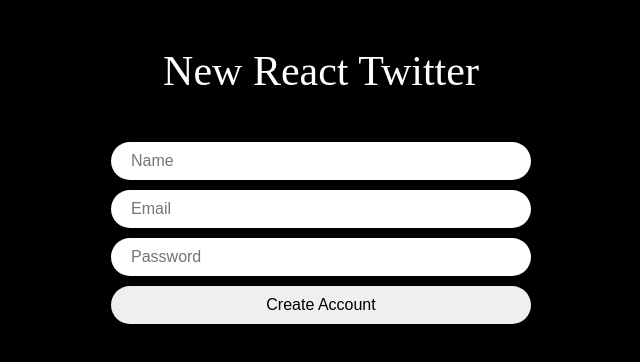
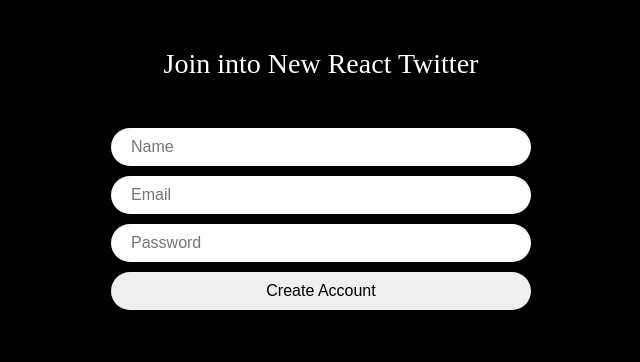
Before and after one commit to dnwls7738/NewReactTwitter, a React (Create React App) app: page /create_account in a window 1280 px wide. Shown: the top 362 px of the page, without its empty margins (319-959 px from the left). Built offline with nearby package versions, Linux system fonts and the light colour scheme; no server answers.

Commit message:
파일명수정

```diff
--- a/src/App.js
+++ b/src/App.js
@@ -5,14 +5,14 @@ import {
 import Layout from "./components/Layout";
 import HOME from "./routes/Home";
 import Profile from "./routes/Profile";
-import Login from "./routes/Login";
-import CreactAccount from "./routes/CreactAccount";
+import CreactAccount from "./routes/CreatAccount";
 import styled, { createGlobalStyle } from "styled-components";
 import reset from "styled-reset";
 import { useEffect, useState } from "react";
 import Loading from "./components/Loading";
 import { auth } from "./firebase";
 import ProtectedRoute from "./components/ProtectedRoute";
+import Login from "./routes/Login";
 
 const router = createBrowserRouter([
 	{
--- a/src/routes/CreactAccount.jsx
+++ /dev/null
@@ -1,124 +0,0 @@
-import React from "react";
-import styled from "styled-components";
-import { useState } from "react";
-import {
-	createUserWithEmailAndPassword,
-	updateProfile,
-} from "firebase/auth";
-import { auth } from "../firebase";
-import { useNavigate } from "react-router-dom";
-
-const Wrapper = styled.div`
-	height: 100%;
-	display: flex;
-	flex-direction: column;
-	align-items: center;
-	width: 420px;
-	padding: 50px 0px;
-`;
-const Title = styled.h1`
-	font-size: 42px;
-`;
-const Form = styled.form`
-	margin-top: 50px;
-	display: flex;
-	flex-direction: column;
-	gap: 10px;
-	width: 100%;
-`;
-const Input = styled.input`
-	padding: 10px 20px;
-	border-radius: 50px;
-	border: none;
-	width: 100%;
-	font-size: 16px;
-	&[type="submit"] {
-		cursor: pointer;
-		&:hover {
-			opacity: 0.8;
-		}
-	}
-`;
-const Error = styled.span`
-	font-weight: 600;
-	color: tomato;
-`;
-
-function CreactAccount() {
-	const navigate = useNavigate();
-	const [isLoading, setisLoading] = useState(false);
-	const [name, setName] = useState("");
-	const [email, setEmail] = useState("");
-	const [password, setPassword] = useState("");
-	const [error, setError] = useState("");
-	// input 변화를 알 수 있음
-	const onChange = (e) => {
-		const {
-			target: { name, value },
-		} = e;
-		if (name === "name") {
-			setName(value);
-		} else if (name === "email") {
-			setEmail(value);
-		} else if (name === "password") {
-			setPassword(value);
-		}
-	};
-	const onSubmit = async (e) => {
-		e.preventDefault();
-		if (isLoading || name === "" || email === "" || password === "")
-			return;
-		try {
-			const credentials = await createUserWithEmailAndPassword(
-				auth,
-				email,
-				password
-			);
-			console.log(credentials);
-			await updateProfile(credentials.user, { displayName: name });
-			navigate("/");
-		} catch (e) {
-			// 에러 설정
-		} finally {
-			setisLoading(false);
-		}
-	};
-	return (
-		<Wrapper>
-			<Title>New React Twitter</Title>
-			<Form onSubmit={onSubmit}>
-				<Input
-					onChange={onChange}
-					name="name"
-					placeholder="Name"
-					type="text"
-					value={name}
-					required
-				/>
-				<Input
-					onChange={onChange}
-					name="email"
-					placeholder="Email"
-					type="email"
-					value={email}
-					required
-				/>
-				<Input
-					onChange={onChange}
-					name="password"
-					placeholder="Password"
-					type="password"
-					value={password}
-					required
-				/>
-				<Input
-					type="submit"
-					value={isLoading ? "Loading..." : "Create Account"}
-				/>
-			</Form>
-			{error !== "" ? <Error>{error}</Error> : null}
-		</Wrapper>
-	);
-}
-
-export default CreactAccount;
--- a/src/routes/login.jsx
+++ b/src/routes/login.jsx
@@ -1,10 +1,105 @@
 import React from "react";
+import styled from "styled-components";
+import { useState } from "react";
+import { useNavigate } from "react-router-dom";
+import { signInWithEmailAndPassword } from "firebase/auth";
+import { auth } from "../firebase";
+
+const Wrapper = styled.div`
+	height: 100%;
+	display: flex;
+	flex-direction: column;
+	align-items: center;
+	width: 420px;
+	padding: 50px 0px;
+`;
+const Title = styled.h1`
+	font-size: 28px;
+`;
+const Form = styled.form`
+	margin-top: 50px;
+	margin-bottom: 10px;
+	display: flex;
+	flex-direction: column;
+	gap: 10px;
+	width: 100%;
+`;
+const Input = styled.input`
+	padding: 10px 20px;
+	border-radius: 50px;
+	border: none;
+	width: 100%;
+	font-size: 16px;
+	&[type="submit"] {
+		cursor: pointer;
+		&:hover {
+			opacity: 0.8;
+		}
+	}
+`;
+const Error = styled.span`
+	font-weight: 600;
+	color: tomato;
+`;
 
 function Login() {
+	const navigate = useNavigate();
+	const [isLoading, setisLoading] = useState(false);
+	const [email, setEmail] = useState("");
+	const [password, setPassword] = useState("");
+	const [error, setError] = useState("");
+	// input 변화를 알 수 있음
+	const onChange = (e) => {
+		const {
+			target: { name, value },
+		} = e;
+		if (name === "email") {
+			setEmail(value);
+		} else if (name === "password") {
+			setPassword(value);
+		}
+	};
+	const onSubmit = async (e) => {
+		e.preventDefault();
+		setError("");
+		if (isLoading || email === "" || password === "") return;
+		try {
+			setisLoading(true);
+			await signInWithEmailAndPassword(auth, email, password);
+			navigate("/");
+		} catch (e) {
+			setError(e.message);
+		} finally {
+			setisLoading(false);
+		}
+	};
 	return (
-		<div>
-			<h1>Login</h1>
-		</div>
+		<Wrapper>
+			<Title>Login into New React Twitter</Title>
+			<Form onSubmit={onSubmit}>
+				<Input
+					onChange={onChange}
+					name="email"
+					placeholder="Email"
+					type="email"
+					value={email}
+					required
+				/>
+				<Input
+					onChange={onChange}
+					name="password"
+					placeholder="Password"
+					type="password"
+					value={password}
+					required
+				/>
+				<Input
+					type="submit"
+					value={isLoading ? "Loading..." : "Log in"}
+				/>
+			</Form>
+			{error !== "" ? <Error>{error}</Error> : null}
+		</Wrapper>
 	);
 }
 
```
